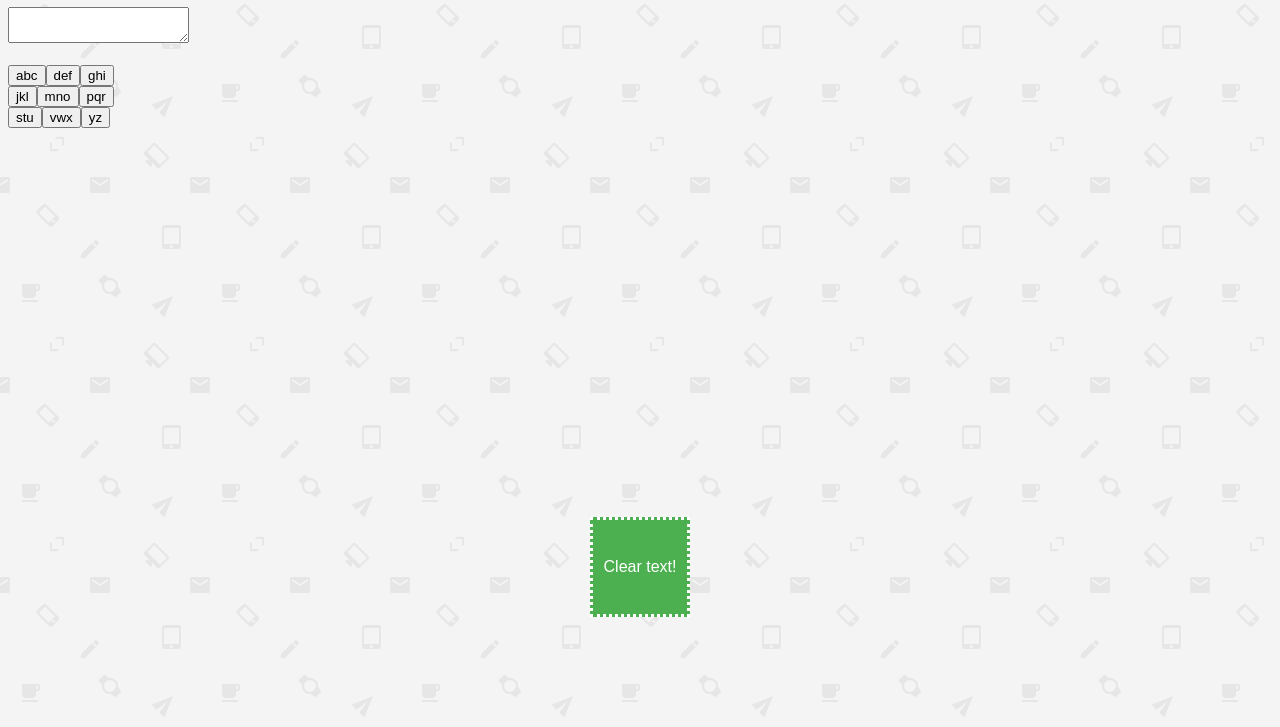
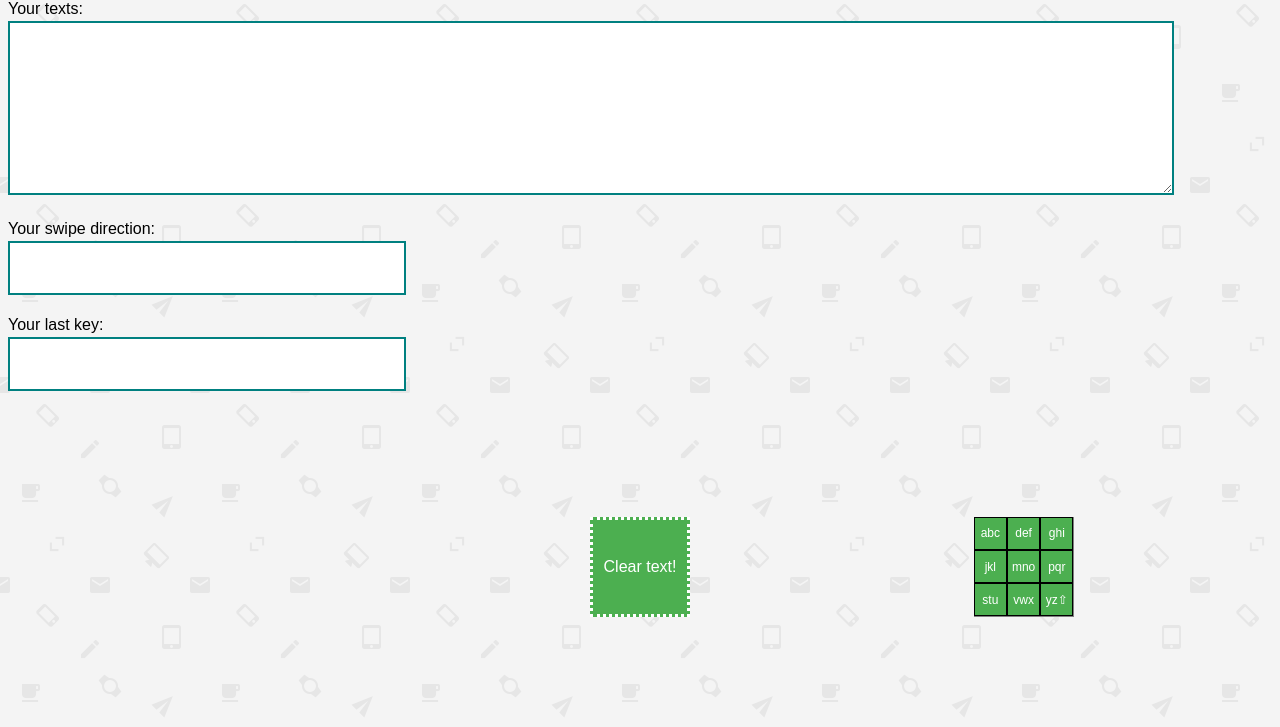
Before and after one commit to dfong1234/BakeOff1, a plain HTML site: page templates/index.html in a window 1280 px wide. Shown: the part 73-800 px from the top of the page. Drawn offline with nearby package versions, Linux system fonts and the light colour scheme.

Commit message:
Add files via upload

```diff
--- a/templates/index.html
+++ b/templates/index.html
@@ -1,6 +1,12 @@
+<!-- ..............................................................................
+    index.html
+  	Markup for index page of BakeOff1: Tiny Keyboards, Fat Fingers
+    Written by: Daniel Fong, Mark Chen, Riyya Hari Iyer
+    Date Created: 10/15/2019
+    Last Modified: 10/20/2019
+  	 .............................................................................. -->
 <!DOCTYPE html>
 <html>
-
 <head>
     <meta name="viewport" content="width=device-width, initial-scale=1.0">
     <link rel="stylesheet" href="/static/style.css">
@@ -9,35 +15,52 @@
 
 <body>
     <header>
-        <h1>Tiny Keyboards, Fat Fingers</h1>
+        <h1 id="main-header">Tiny Keyboards, Fat Fingers</h1>
     </header>
-    <textarea id="TextArea1"></textarea>
+
+
+    <label class="main-label" id="main-typedTextLabel">Your texts: </label>
     <br>
-    <button class="buttonBig" id="Button1">Toggle</button>
+    <textarea id="main-typedTextArea" type="textarea" name="typedText"></textarea>
     <br>
-    <div class="btn-group">
-        <button class="buttonSmall" id="Button_TL">abc</button><!--
-        --><button class="buttonSmall" id="Button_TM">def</button><!--
-        --><button class="buttonSmall" id="Button_TR">ghi</button>
-        <br>
-        <button class="buttonSmall" id="Button_ML">jkl</button><!--
-        --><button class="buttonSmall" id="Button_MM">mno</button><!--
-        --><button class="buttonSmall" id="Button_MR">pqr</button>
-        <br>
-        <button class="buttonSmall" id="Button_BL">stu</button><!--
-        --><button class="buttonSmall" id="Button_BM">vwx</button><!--
-        --><button class="buttonSmall" id="Button_BR">yz</button>
-        <br>
+
+    <br>
+    <label class="main-label" id="main-swipeDirectionLabel">Your swipe direction: </label>
+    <br>
+    <input id="main-swipeDirection" type="textbox" name="swipeDirection" readonly>
+    <br>
+
+    <br>
+    <label class="main-label" id="main-lastTypedCharLabel">Your last key: </label>
+    <br>
+    <input id="main-lastTypedChar" type="textbox" name="lastTypedChar" readonly>
+    <br>
+
+
+
+    <div class="main-keyboard-container" id="SwipeArea">
+        <div class="keyboard-button-container" id="Keyboard">
+            <button class="keyboard-button" id="key_TL"></button>
+            <button class="keyboard-button" id="key_TM"></button>
+            <button class="keyboard-button" id="key_TR"></button>
+            <button class="keyboard-button" id="key_ML"></button>
+            <button class="keyboard-button" id="key_MM"></button>
+            <button class="keyboard-button" id="key_MR"></button>
+            <button class="keyboard-button" id="key_BL"></button>
+            <button class="keyboard-button" id="key_BM"></button>
+            <button class="keyboard-button" id="key_BR"></button>
+        </div>
     </div>
+
+    <br>
     <button class="buttonBig" id="Button_clear">Clear text!</button>
     <br>
+
+    <!-- my own or 3rd party library -->
 
 
     <!-- project specific code -->
     <script type="text/javascript" src="//code.jquery.com/jquery-3.4.1.min.js"></script>
     <script src="/static/bakeoff1.main.js"></script>
-
-
-
 </body>
 </html>
```
